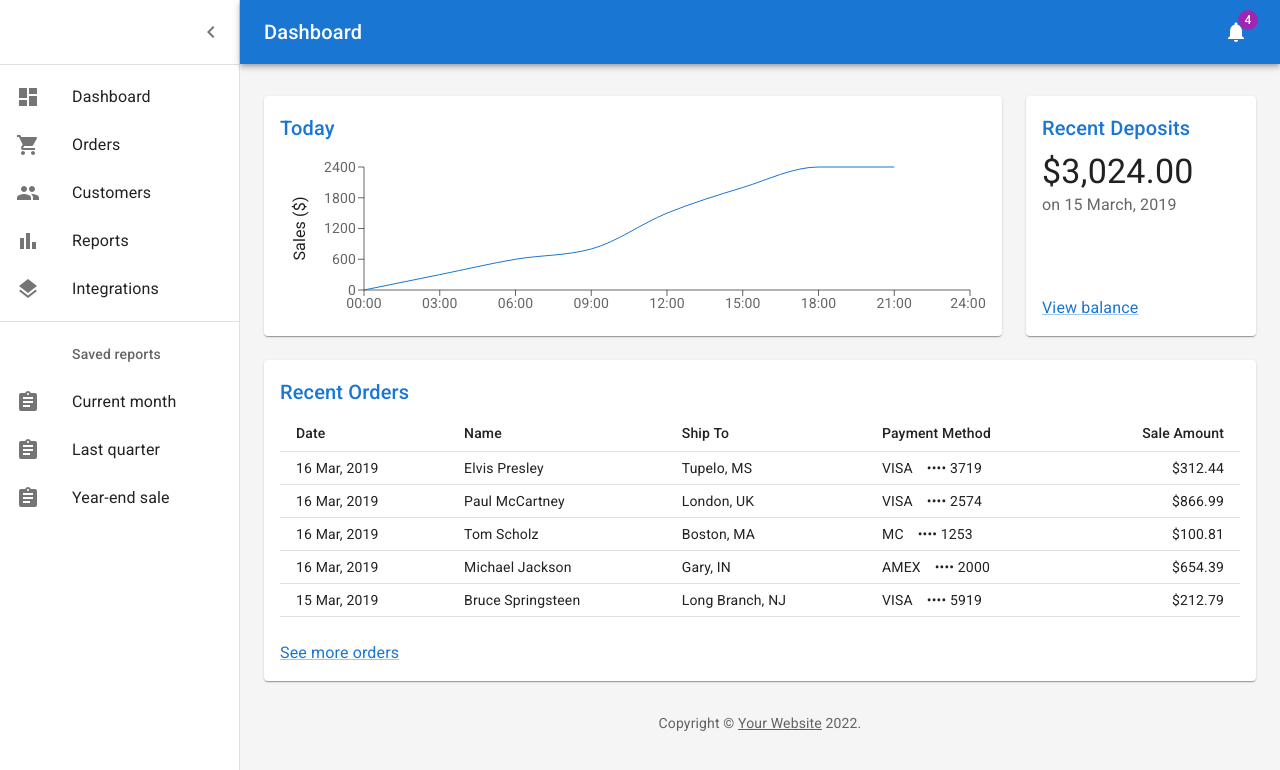
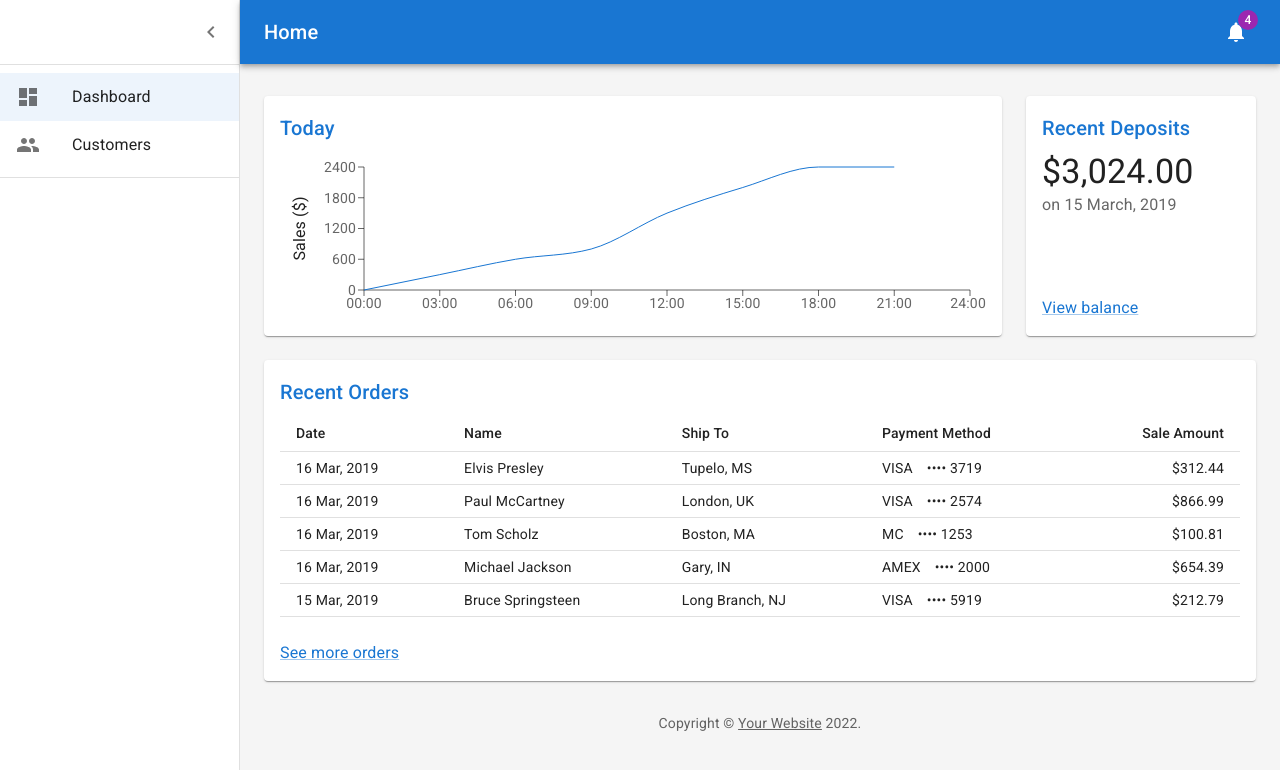
Before and after one commit to skgworks/next-js-stack-crm, a Next.js app: page / in a window 1280 px wide. Shown: the top 770 px of the page. Built offline with nearby package versions, Linux system fonts and the light colour scheme; a web font is replaced by a local one.

Commit message:
Navigation and Active Link Highlighting - Material UI - React Tutorial 94 Done

```diff
--- a/components/Customer.tsx
+++ b/components/Customer.tsx
@@ -11,7 +11,6 @@
 const Customer = ({ customer }: props) => {
 	return (
 		<div
-			key={customer._id?.toString()}
 			style={{
 				marginBottom: 10,
 				padding: 10,
--- a/components/Dashboard.tsx
+++ b/components/Theme.tsx
@@ -1,4 +1,5 @@
 import * as React from 'react';
+import Link from 'next/link';
 import { styled, createTheme, ThemeProvider } from '@mui/material/styles';
 import CssBaseline from '@mui/material/CssBaseline';
 import MuiDrawer from '@mui/material/Drawer';
@@ -10,17 +11,15 @@
 import Divider from '@mui/material/Divider';
 import IconButton from '@mui/material/IconButton';
 import Badge from '@mui/material/Badge';
-import Container from '@mui/material/Container';
-import Grid from '@mui/material/Grid';
-import Paper from '@mui/material/Paper';
-import Link from '@mui/material/Link';
 import MenuIcon from '@mui/icons-material/Menu';
 import ChevronLeftIcon from '@mui/icons-material/ChevronLeft';
 import NotificationsIcon from '@mui/icons-material/Notifications';
-import { mainListItems, secondaryListItems } from './ListItems';
-import Chart from './Chart';
-import Deposits from './Deposits';
-import Orders from './Orders';
+import ListItemButton from '@mui/material/ListItemButton';
+import ListItemIcon from '@mui/material/ListItemIcon';
+import ListItemText from '@mui/material/ListItemText';
+import DashboardIcon from '@mui/icons-material/Dashboard';
+import PeopleIcon from '@mui/icons-material/People';
+import { useRouter } from 'next/router';
 
 const drawerWidth: number = 240;
 
@@ -74,12 +73,13 @@
 
 const mdTheme = createTheme();
 
-export default function Dashboard(props: any) {
+export default function Theme(props: any) {
+	const router = useRouter();
 	const [open, setOpen] = React.useState(true);
 	const toggleDrawer = () => {
 		setOpen(!open);
 	};
-
+	console.log(router);
 	return (
 		<ThemeProvider theme={mdTheme}>
 			<Box sx={{ display: 'flex' }}>
@@ -108,7 +108,10 @@
 							color='inherit'
 							noWrap
 							sx={{ flexGrow: 1 }}>
-							Dashboard
+							{router.pathname === '/'
+								? 'Home'
+								: router.pathname.substring(1, 2).toLocaleUpperCase() +
+								  router.pathname.substring(2)}
 						</Typography>
 						<IconButton color='inherit'>
 							<Badge
@@ -135,9 +138,35 @@
 					</Toolbar>
 					<Divider />
 					<List component='nav'>
-						{mainListItems}
+						<ListItemButton
+							selected={router.pathname === '/' ? true : false}
+							component={Link}
+							href='/'>
+							<ListItemIcon>
+								<DashboardIcon />
+							</ListItemIcon>
+							<ListItemText primary='Dashboard' />
+						</ListItemButton>
+						{/* 	<ListItemButton
+							selected={router.pathname === '/orders' ? true : false}
+							component={Link}
+							href='/orders'>
+							<ListItemIcon>
+								<ShoppingCartIcon />
+							</ListItemIcon>
+							<ListItemText primary='Orders' />
+						</ListItemButton> */}
+						<ListItemButton
+							selected={router.pathname === '/customers' ? true : false}
+							component={Link}
+							href='/customers'>
+							<ListItemIcon>
+								<PeopleIcon />
+							</ListItemIcon>
+							<ListItemText primary='Customers' />
+						</ListItemButton>
 						<Divider sx={{ my: 1 }} />
-						{secondaryListItems}
+						{/* {secondaryListItems} */}
 					</List>
 				</Drawer>
 				<Box
--- a/pages/_app.tsx
+++ b/pages/_app.tsx
@@ -6,16 +6,16 @@
 import '@fontsource/roboto/400.css';
 import '@fontsource/roboto/500.css';
 import '@fontsource/roboto/700.css';
-import Dashboard from '../components/Dashboard';
+import Theme from '../components/Theme';
 
 export default function App({ Component, pageProps }: AppProps) {
 	const [queryClient] = useState(() => new QueryClient());
 	return (
 		<QueryClientProvider client={queryClient}>
-			<Dashboard>
+			<Theme>
 				<Component {...pageProps} />
 				<ReactQueryDevtools initialIsOpen={false} />
-			</Dashboard>
+			</Theme>
 		</QueryClientProvider>
 	);
 }
```
Also changed, not shown: pages/customers/index.tsx (+8 -3 lines).
